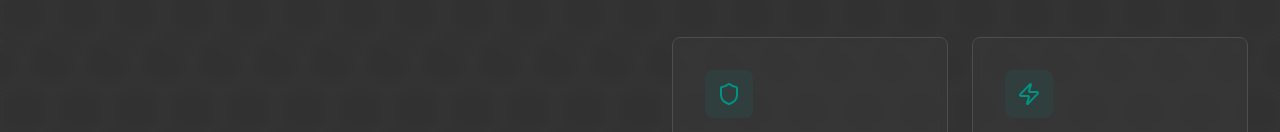
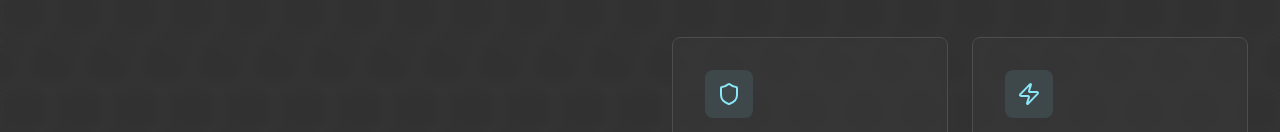
Before and after one commit to erikscomputers/adaptiveEDGE-site, a React (Vite) app: page / in a window 1280 px wide. Shown: the part 820-952 px from the top of the page. Built offline with nearby package versions, Linux system fonts and the light colour scheme; the HTML template or start-up script is replaced by a standard one.

Commit message:
color update

```diff
--- a/src/index.css
+++ b/src/index.css
@@ -13,7 +13,7 @@
     --accent: 14 100% 53%;
     --accent-foreground: 0 0% 100%;
 
-    --secondary: 174 100% 29%;
+    --secondary: 190 89% 76%;
     --secondary-foreground: 0 0% 100%;
 
     --background: 46 0% 18%;
```
